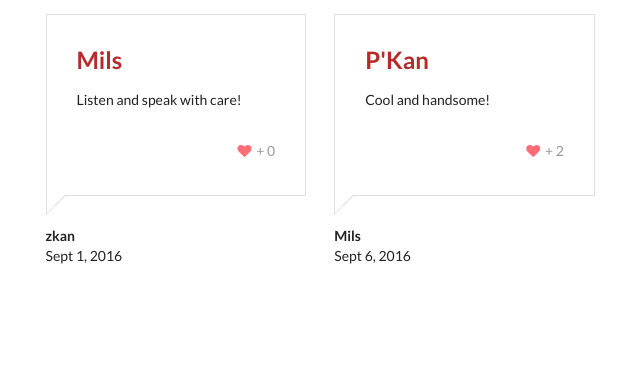
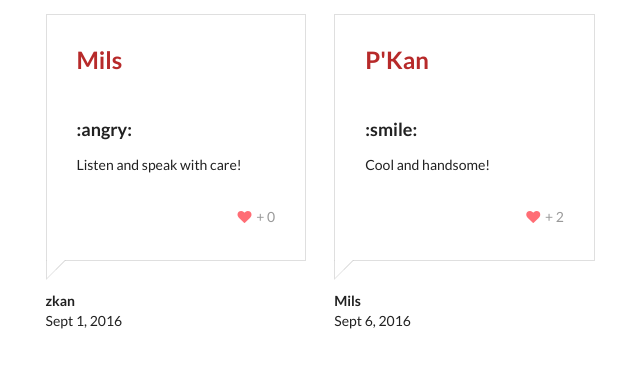
Before and after one commit to prontotools/pronto-praise, a Django app: page / in a window 1280 px wide. Shown: the part 32-400 px from the top of the page, without its empty margins (31-671 px from the left). Run offline with Django 3.2, Linux system fonts and the light colour scheme; parts of the project's set-up code (start-up, migrations or seed data) failed here and were passed over; some libraries are stand-ins or nearby versions.

Commit message:
Add emoji in praise page

```diff
--- a/pronto_praise/praises/templates/praises.html
+++ b/pronto_praise/praises/templates/praises.html
@@ -1,4 +1,6 @@
 {% extends "base.html" %}
+{% load emoji_tags %}
+
 {% block body %}
   <div class="ui main container">
     <h1 class="ui header">Praise</h1>
@@ -8,8 +10,13 @@
         <div class="praise">
           <div class="praise-body">
             <h3>Mils</h3>
+            <div class="ui header icon">
+                {% autoescape off %}
+                {{ ':angry:'|emoji_replace }}
+                {% endautoescape %}
+            </div>
             <div>
-              <p>Listen and speak with care!</p>
+                <p>Listen and speak with care!</p>
             </div>
             <div class="ui items">
               <div class="item">
@@ -27,8 +34,13 @@
         <div class="praise">
           <div class="praise-body">
             <h3>P'Kan</h3>
+            <div class="ui header icon">
+                {% autoescape off %}
+                {{ ':smile:'|emoji_replace }}
+                {% endautoescape %}
+            </div>
             <div>
-              <p>Cool and handsome!</p>
+                <p>Cool and handsome!</p>
             </div>
             <div class="ui items">
               <div class="item">
--- a/pronto_praise/pronto_praise/settings/base.py
+++ b/pronto_praise/pronto_praise/settings/base.py
@@ -39,6 +39,7 @@
     'django.contrib.messages',
     'django.contrib.staticfiles',
     'praises',
+    'emoji',
 ]
 
 MIDDLEWARE = [
--- a/pronto_praise/pronto_praise/urls.py
+++ b/pronto_praise/pronto_praise/urls.py
@@ -20,4 +20,5 @@
 urlpatterns = [
     url(r'^admin/', admin.site.urls),
     url(r'^', include('praises.urls')),
+    url(r'^emoji/', include('emoji.urls')),
 ]
```
Also changed, not shown: pronto_praise/praises/tests/test_views.py (+8 -2 lines).
